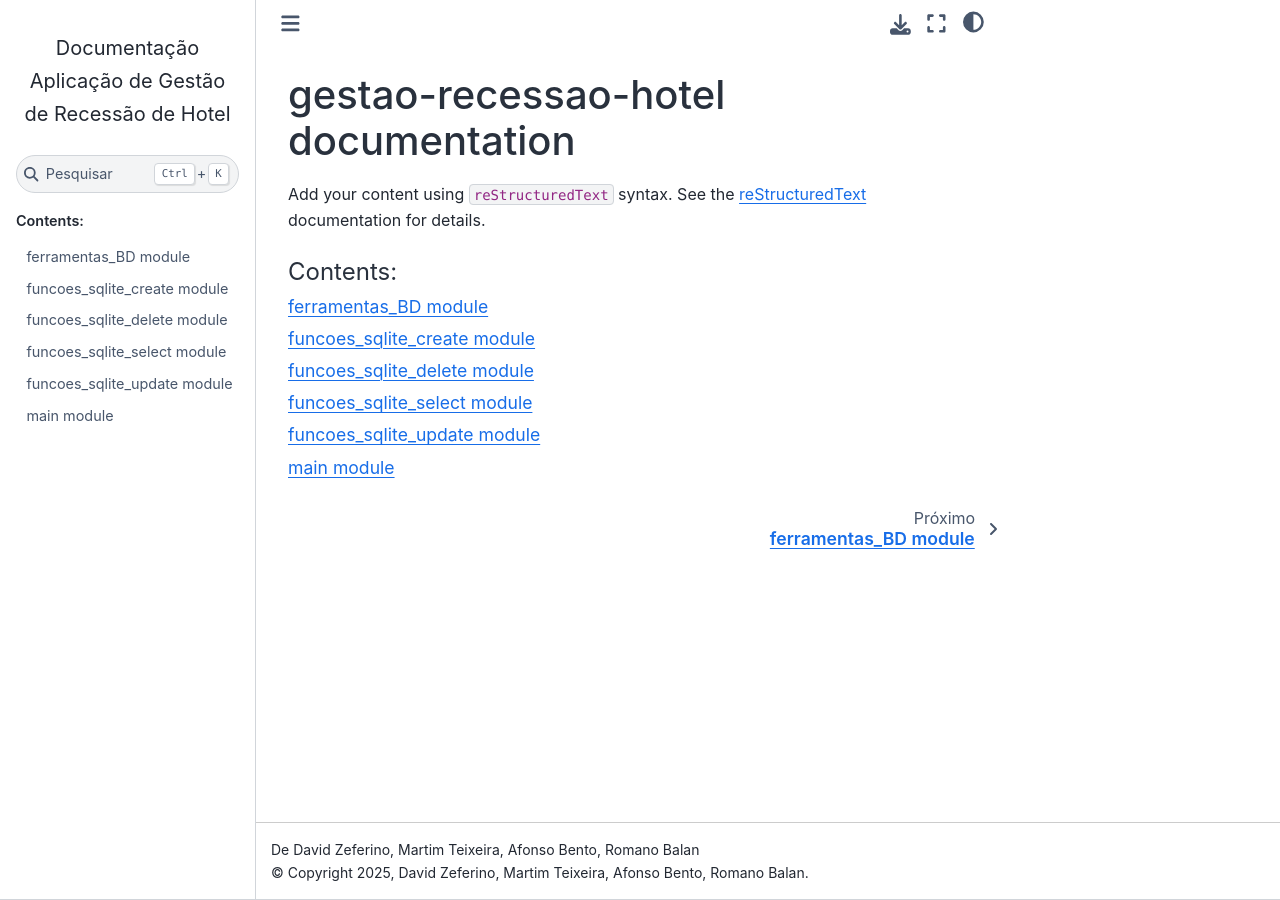
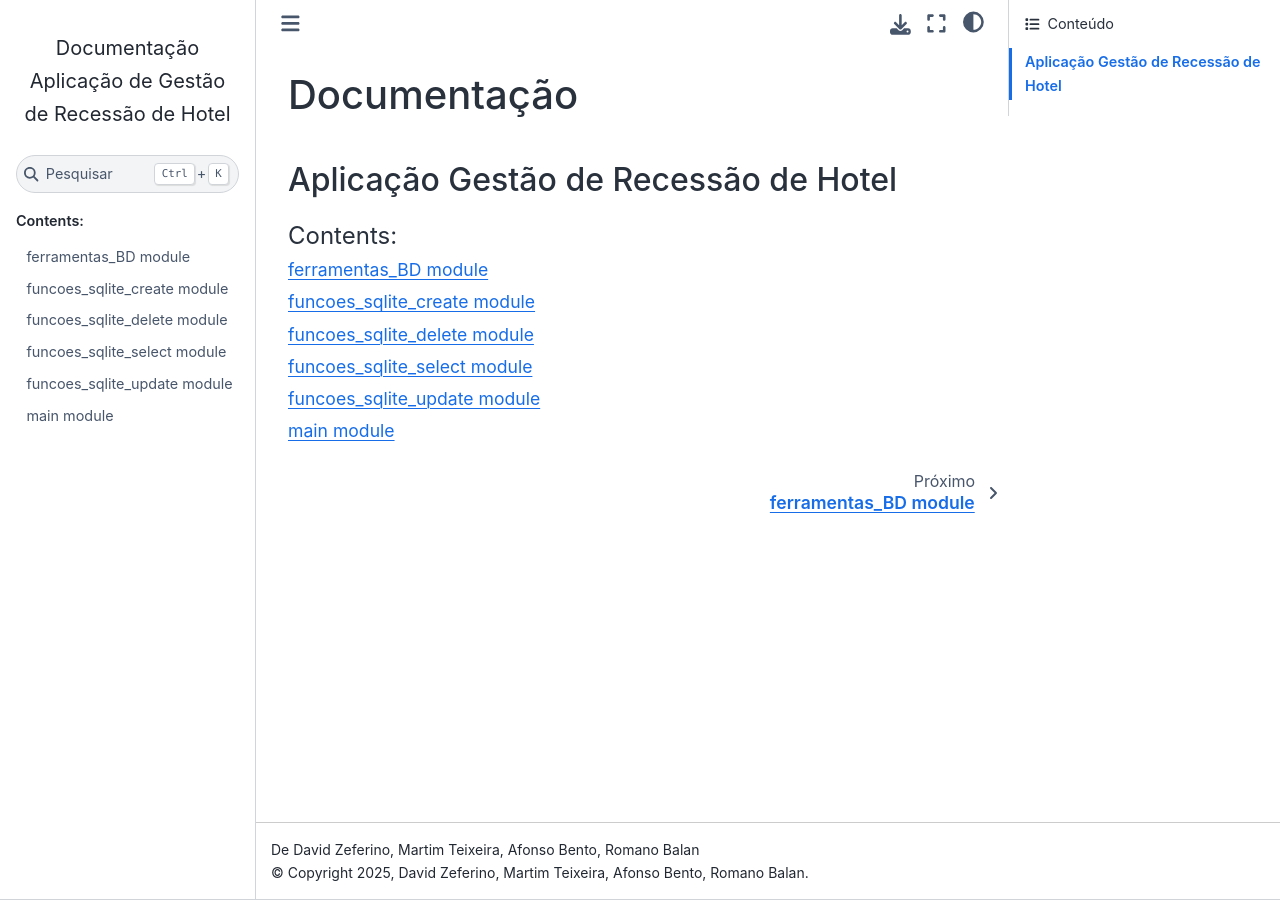
Before and after one commit to martimteixeiraa89796/gestao-recessao-hotel, a Sphinx documentation site: the page built from docs/index.rst, in a window 1280 px wide. Built offline with Sphinx 7.4.7 and the Sphinx Book theme 1.1.4, drawn with Linux system fonts in a browser that asks for light colours.

Commit message:
Atualizado index documentação

```diff
--- a/docs/index.rst
+++ b/docs/index.rst
@@ -3,12 +3,11 @@
    You can adapt this file completely to your liking, but it should at least
    contain the root `toctree` directive.
 
-gestao-recessao-hotel documentation
-===================================
+Documentação
+============
 
-Add your content using ``reStructuredText`` syntax. See the
-`reStructuredText <https://www.sphinx-doc.org/en/master/usage/restructuredtext/index.html>`_
-documentation for details.
+Aplicação Gestão de Recessão de Hotel
+-------------------------------------
 
 
 .. toctree::
```
